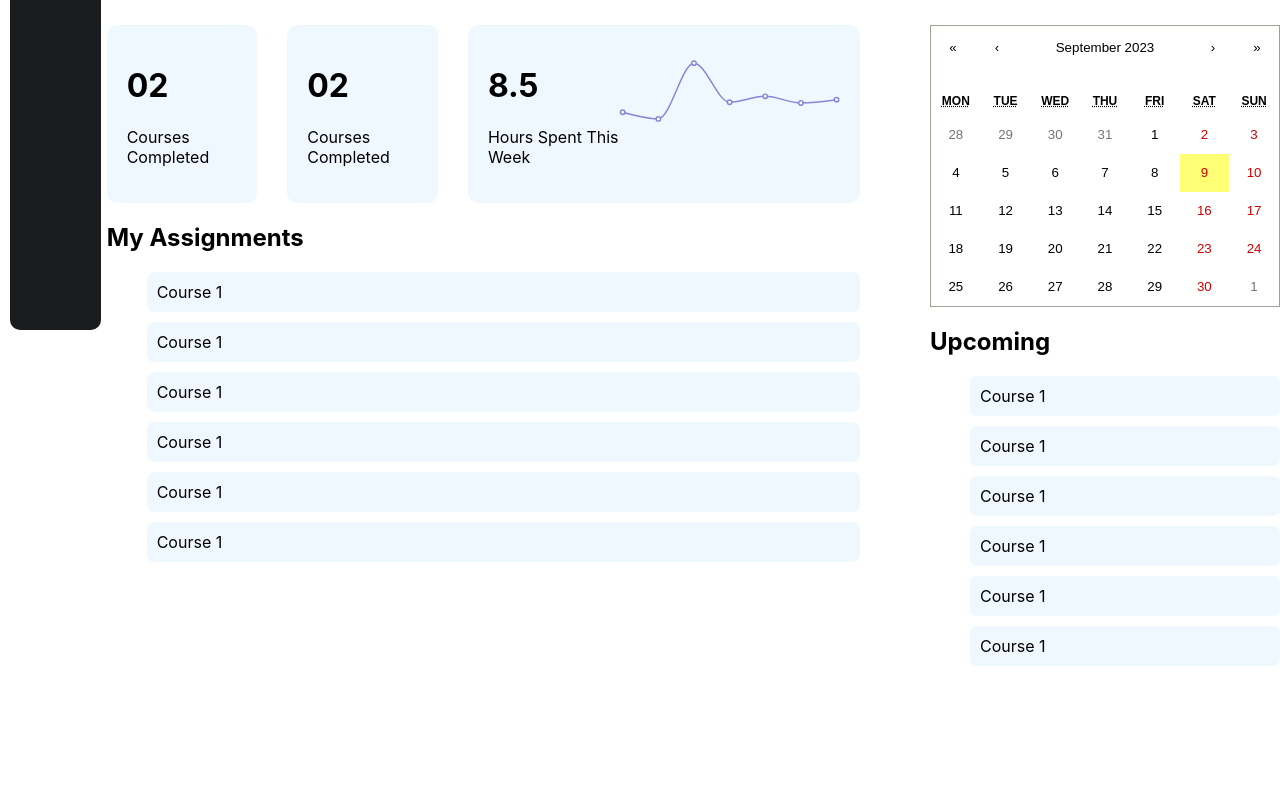
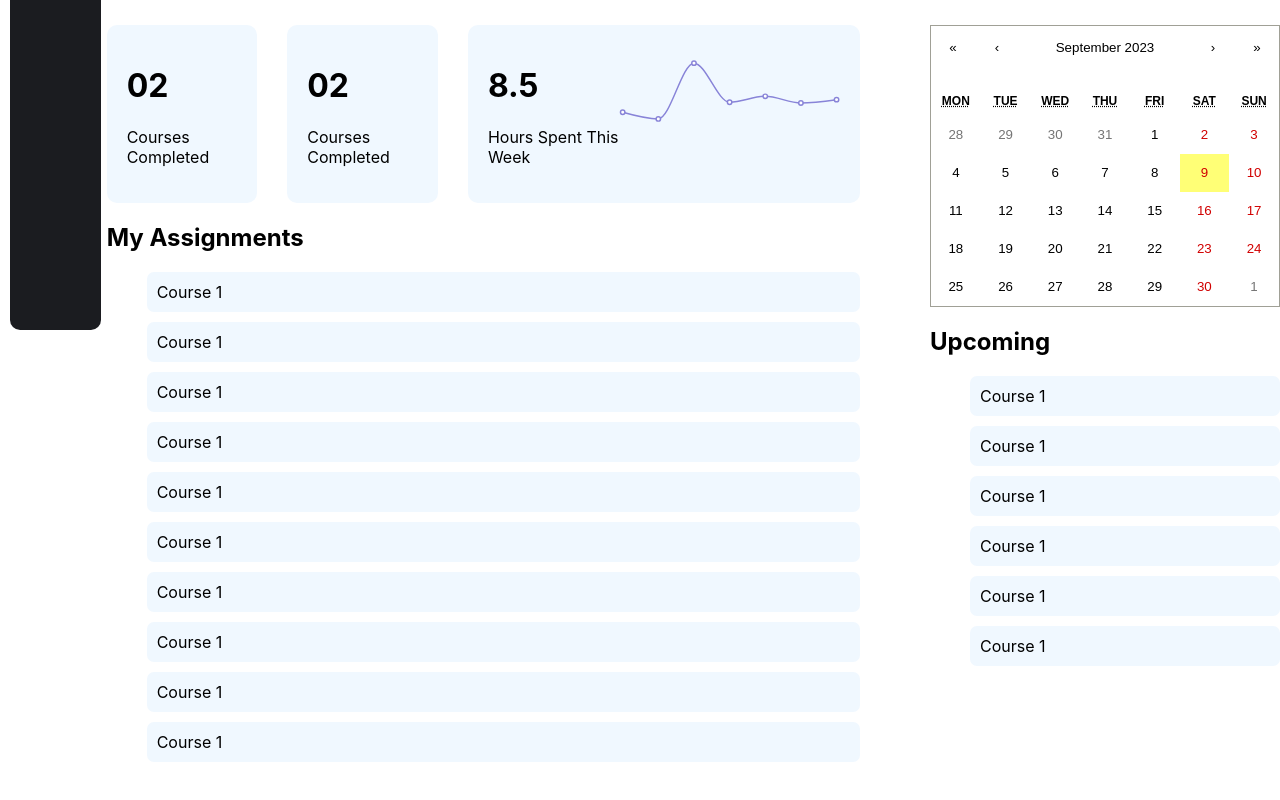
Before and after one commit to vighneshadelkar/SIH-HACKATHON-MERN, a React (Create React App) app in the folder client/: page /profile in a window 1280 px wide. Shown: the part 450-1250 px from the top of the page. Built offline with nearby package versions, Linux system fonts and the light colour scheme.

Commit message:
added animation

```diff
--- a/client/src/components/Progresscont/Progress.jsx
+++ b/client/src/components/Progresscont/Progress.jsx
@@ -12,8 +12,8 @@
           </h1>
           <button className="pg-btn">SEE ALL</button>
         </div>
-        <div className="cards">
-          <div className="cardContainer">
+        <div className="cards" >
+          <div className="cardContainer" data-aos="zoom-in-left" data-aos-duration="500">
             <div class="card" id="cd1">
               <h2 class="title">Title</h2>
               <h3>Design Composition</h3>
@@ -21,7 +21,7 @@
 
             </div>
           </div>
-          <div className="cardContainer" >
+          <div className="cardContainer" data-aos="zoom-in-left" data-aos-duration="1000">
             <div class="card" id="cd2">
               <div className="cardHead">
                 <h5>01</h5>
@@ -30,7 +30,7 @@
               <span>100% COMPLETED</span>
             </div>
           </div>
-          <div className="cardContainer">
+          <div className="cardContainer" data-aos="zoom-in-left" data-aos-duration="1500">
             <div class="card" id="cd3">
               <h2 class="title">Title</h2>
               <h3>Design Composition</h3>
--- a/client/src/components/Stats/Stats.jsx
+++ b/client/src/components/Stats/Stats.jsx
@@ -8,7 +8,7 @@
     <div className="stats">
       <div className="statsContainer">
         <div className="Cards">
-          <div className="statsCard">
+          <div className="statsCard" >
             <h1>02</h1>
             <p>Courses Completed</p>
           </div>
@@ -26,24 +26,66 @@
         </div>
         <h2>My Assignments</h2>
         <ul className="courseList">
-          <li className="listItem">Course 1</li>
-          <li className="listItem">Course 1</li>
-          <li className="listItem">Course 1</li>
-          <li className="listItem">Course 1</li>
-          <li className="listItem">Course 1</li>
-          <li className="listItem">Course 1</li>
+          <li className="listItem" data-aos="zoom-in">
+            Course 1
+          </li>
+          <li className="listItem" data-aos="zoom-in">
+            Course 1
+          </li>
+          <li className="listItem" data-aos="zoom-in">
+            Course 1
+          </li>
+          <li className="listItem" data-aos="zoom-in">
+            Course 1
+          </li>
+          <li className="listItem" data-aos="zoom-in">
+            Course 1
+          </li>
+          <li className="listItem" data-aos="zoom-in">
+            Course 1
+          </li>
+          <li className="listItem" data-aos="zoom-in">
+            Course 1
+          </li>
+          <li className="listItem" data-aos="zoom-in">
+            Course 1
+          </li>
+          <li className="listItem" data-aos="zoom-in">
+            Course 1
+          </li>
+          <li className="listItem" data-aos="zoom-in">
+            Course 1
+          </li>
+          <li className="listItem" data-aos="zoom-in">
+            Course 1
+          </li>
+          <li className="listItem" data-aos="zoom-in">
+            Course 1
+          </li>
         </ul>
       </div>
       <div className="col2">
         <Calendar id="calender" />
         <h2>Upcoming</h2>
         <ul className="courseList">
-          <li className="listItem">Course 1</li>
-          <li className="listItem">Course 1</li>
-          <li className="listItem">Course 1</li>
-          <li className="listItem">Course 1</li>
-          <li className="listItem">Course 1</li>
-          <li className="listItem">Course 1</li>
+          <li className="listItem" data-aos="zoom-in">
+            Course 1
+          </li>
+          <li className="listItem" data-aos="zoom-in">
+            Course 1
+          </li>
+          <li className="listItem" data-aos="zoom-in">
+            Course 1
+          </li>
+          <li className="listItem" data-aos="zoom-in">
+            Course 1
+          </li>
+          <li className="listItem" data-aos="zoom-in">
+            Course 1
+          </li>
+          <li className="listItem" data-aos="zoom-in">
+            Course 1
+          </li>
         </ul>
       </div>
     </div>
```
